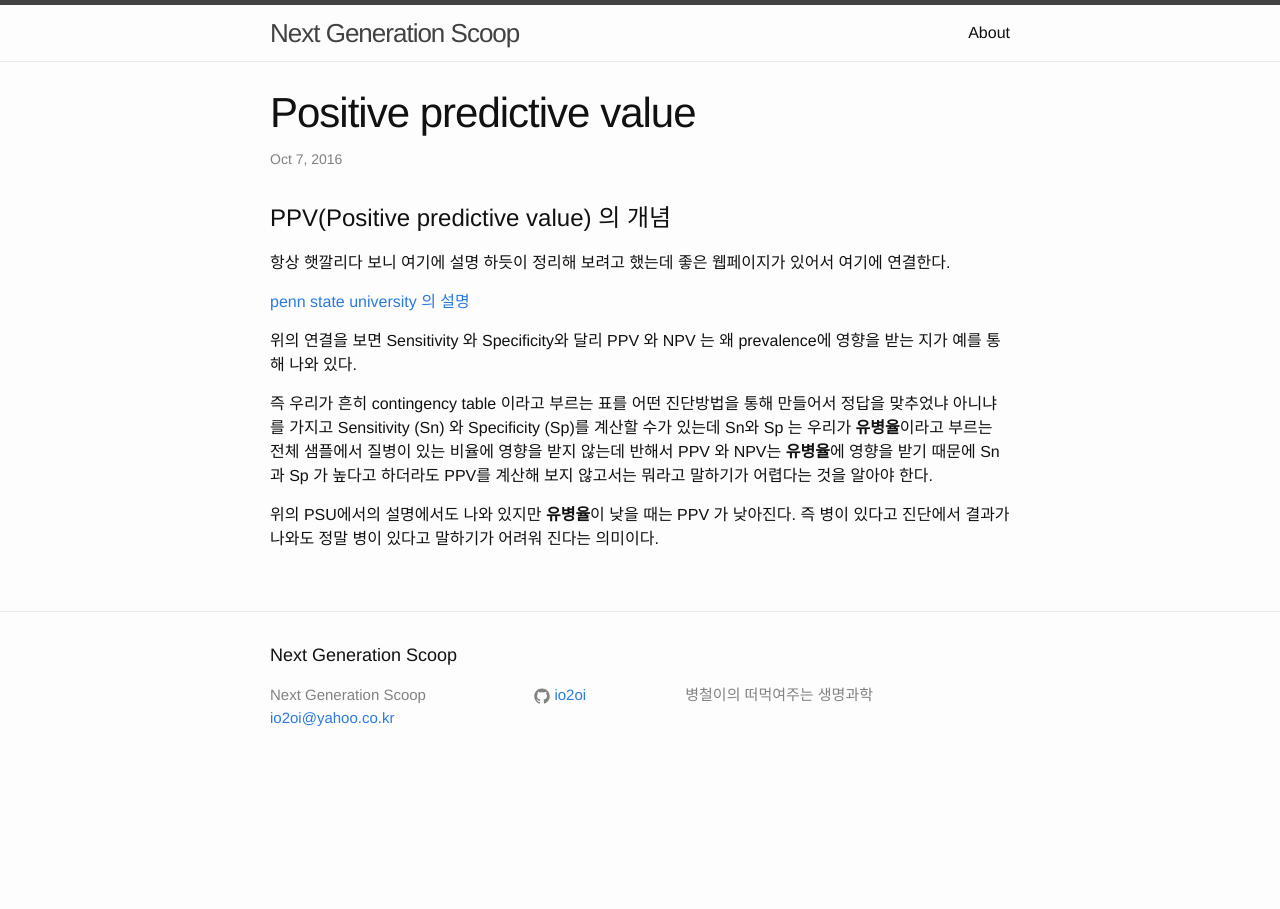
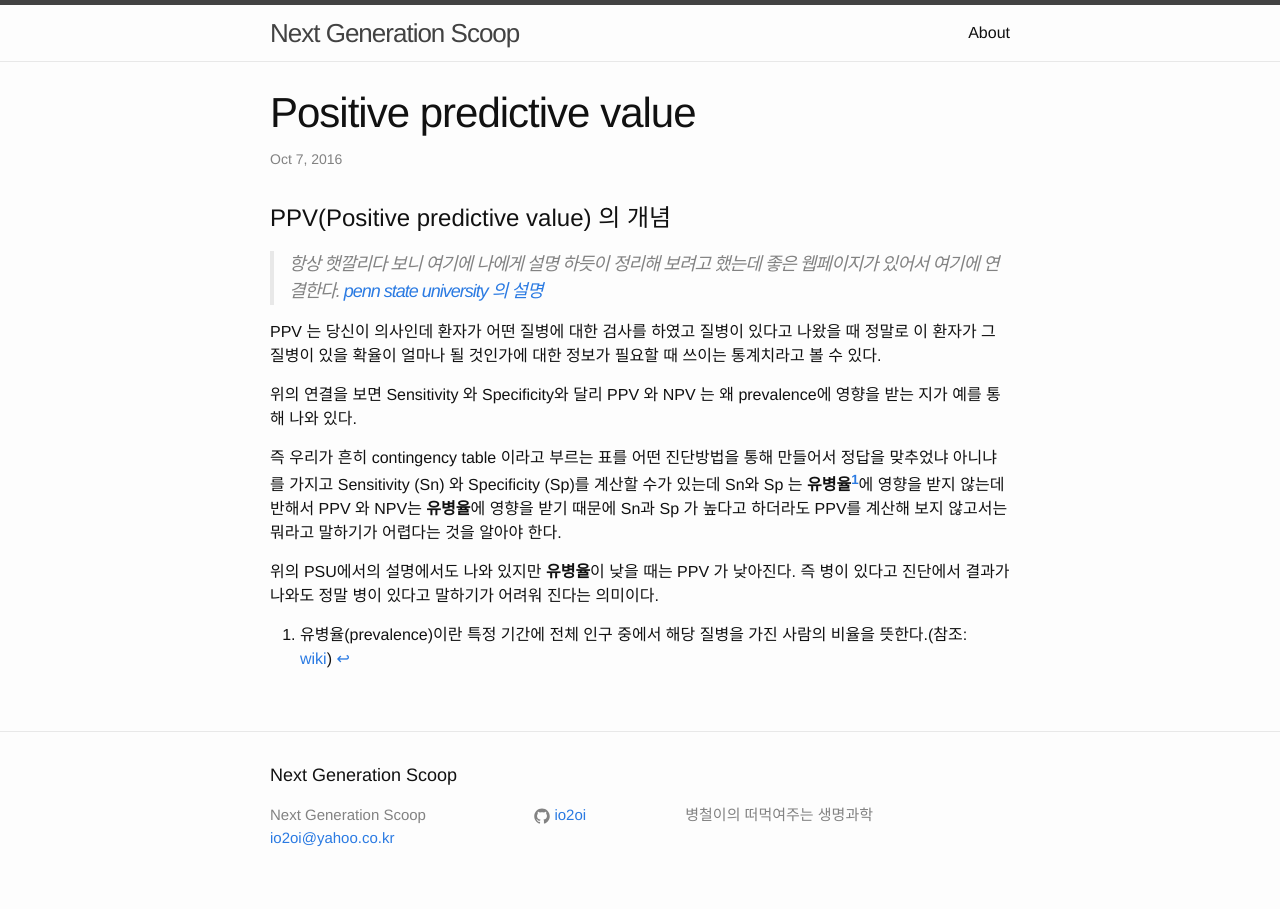
Before and after one commit to io2oi/io2oi.github.io, a Jekyll site: the page built from _posts/2016-10-07-ppv.md, in a window 1280 px wide. Built offline with Jekyll 4.4.1, drawn with Linux system fonts in a browser that asks for light colours.

Commit message:
수정함:        2016-10-07-ppv.md correcting some contents

```diff
--- a/_posts/2016-10-07-ppv.md
+++ b/_posts/2016-10-07-ppv.md
@@ -4,13 +4,16 @@ title:  "Positive predictive value"
 date:   2016-10-07
 ---
 # PPV(Positive predictive value) 의 개념
-항상 햇깔리다 보니 여기에 설명 하듯이 정리해 보려고 했는데 좋은 웹페이지가 있어서 여기에 연결한다.
+>
+항상 햇깔리다 보니 여기에 나에게 설명 하듯이 정리해 보려고 했는데 좋은 웹페이지가 있어서 여기에 연결한다.
+   [penn state university 의 설명](https://onlinecourses.science.psu.edu/stat507/node/71)
 
-[penn state university 의 설명](https://onlinecourses.science.psu.edu/stat507/node/71)
+PPV 는 당신이 의사인데 환자가 어떤 질병에 대한 검사를 하였고 질병이 있다고 나왔을 때 정말로 이 환자가 그 질병이 있을 확율이 얼마나 될 것인가에 대한 정보가 필요할 때 쓰이는 통계치라고 볼 수 있다.
 
 위의 연결을 보면 Sensitivity 와 Specificity와 달리 PPV 와 NPV 는 왜 prevalence에 영향을 받는 지가 예를 통해 나와 있다.
 
-즉 우리가 흔히 contingency table 이라고 부르는 표를 어떤 진단방법을 통해 만들어서 정답을 맞추었냐 아니냐를 가지고 Sensitivity (Sn) 와 Specificity (Sp)를 계산할 수가 있는데 Sn와 Sp 는 우리가 **유병율**이라고 부르는 전체 샘플에서 질병이 있는 비율에 영향을 받지 않는데 반해서
-PPV 와 NPV는 **유병율**에 영향을 받기 때문에 Sn과 Sp 가 높다고 하더라도 PPV를 계산해 보지 않고서는 뭐라고 말하기가 어렵다는 것을 알아야 한다.
+즉 우리가 흔히 contingency table 이라고 부르는 표를 어떤 진단방법을 통해 만들어서 정답을 맞추었냐 아니냐를 가지고 Sensitivity (Sn) 와 Specificity (Sp)를 계산할 수가 있는데 Sn와 Sp 는 **유병율[^1]**에 영향을 받지 않는데 반해서 PPV 와 NPV는 **유병율**에 영향을 받기 때문에 Sn과 Sp 가 높다고 하더라도 PPV를 계산해 보지 않고서는 뭐라고 말하기가 어렵다는 것을 알아야 한다.
 
 위의 PSU에서의 설명에서도 나와 있지만 **유병율**이 낮을 때는 PPV 가 낮아진다. 즉 병이 있다고 진단에서 결과가 나와도 정말 병이 있다고 말하기가 어려워 진다는 의미이다.
+
+[^1]: 유병율(prevalence)이란 특정 기간에 전체 인구 중에서 해당 질병을 가진 사람의 비율을 뜻한다.(참조: [wiki](https://en.wikipedia.org/wiki/Prevalence))
```
